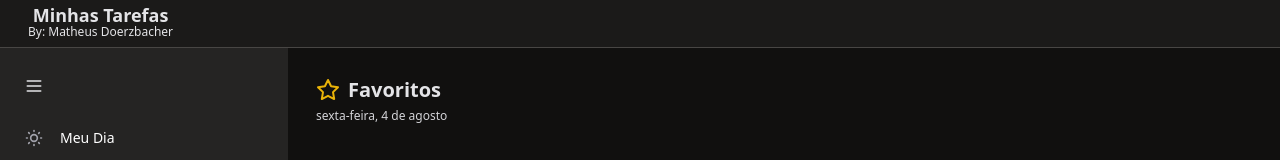
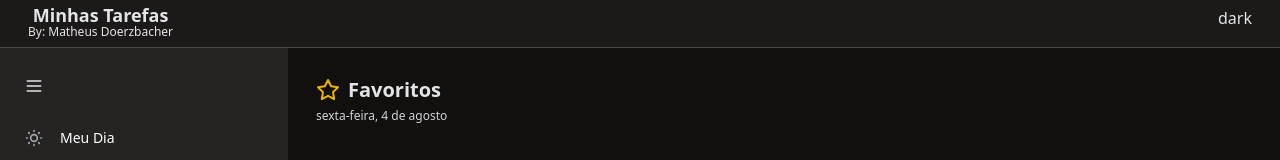
Before and after one commit to Matheus-Doerzbacher/template_tarefas, a Next.js app: page /favoritos in a window 1280 px wide. Shown: the top 160 px of the page. Built offline with nearby package versions, Linux system fonts and the light colour scheme.

Commit message:
Adicionado Context Api para alterar tema

```diff
--- a/src/app/favoritos/page.jsx
+++ b/src/app/favoritos/page.jsx
@@ -5,6 +5,7 @@ import { ShoppingCart, Star,  } from "lucide-react";
 import useListaCompras from "@/data/hooks/useListaCompras";
 import Tarefa from "@/components/Tarefas/Tarefa";
 import useTarefas from "@/data/hooks/useTarefas";
+import useAppData from "@/data/hooks/useAppData";
 
 export default function Favoritos() {
     const { adicionarTarefa, concluirTarefa, deletarTarefa, tarefas, favoritar } =
--- a/src/components/Header.jsx
+++ b/src/components/Header.jsx
@@ -1,13 +1,40 @@
+"use client";
+import useAppData from "@/data/hooks/useAppData";
 import { Search } from "lucide-react";
 
 export default function Header() {
+  const { tema, alternarTema } = useAppData();
   return (
-    <header className="flex px-7 py-1.5 h-12 w-full bg-[#1b1a19] border-b border-[#484644] justify-between">
+    <header
+      className={`flex px-7 py-1.5 h-12 w-full  border-b justify-between border-[#484644]
+                ${tema === "dark" ? "bg-[#1b1a19]" : "bg-zinc-100"}
+    `}
+    >
       <div className="flex flex-col items-center">
-        <h1 className="font-semibold text-lg leading-none ">Minhas Tarefas</h1>
-        <span className="font-light text-xs ">By: Matheus Doerzbacher</span>
+        <h1
+          className={` font-semibold text-lg leading-none
+          ${tema === "dark" ? "text-zinc-200" : "text-zinc-900"}
+        `}
+        >
+          Minhas Tarefas
+        </h1>
+        <span
+          className={`font-light text-xs
+          ${tema === "dark" ? "text-zinc-200" : "text-zinc-950"}
+        `}
+        >
+          By: Matheus Doerzbacher
+        </span>
       </div>
       <div className="hidden sm:flex w-[9rem]"></div>
+      <div>
+        <button
+          onClick={alternarTema}
+          className={`${tema === "dark" ? "text-zinc-200" : "text-zinc-950"}`}
+        >
+          {tema === "dark" ? "dark" : "light"}
+        </button>
+      </div>
     </header>
   );
 }
--- a/src/data/context/AppContext.tsx
+++ b/src/data/context/AppContext.tsx
@@ -1,11 +1,26 @@
-import { createContext } from "react"
+"use client"
+import { createContext, useContext, useState } from "react"
 
-const AppContext = createContext({})
+type Tema = 'dark' | ''
+
+interface AppContextProps   {
+    tema?: Tema
+    alternarTema?: () => void
+}
+
+const AppContext = createContext<AppContextProps>({})
 
 export function AppProvider(props: any){
+    const [tema, setTema] = useState<Tema>('dark')
+
+    function alternarTema() {
+        setTema(tema === '' ? 'dark': '')
+    }
+
     return (
         <AppContext.Provider value={{
-            nome: "Teste Context API"
+            tema,
+            alternarTema
         }}>
             {props.children}
         </AppContext.Provider>
--- /dev/null
+++ b/src/data/hooks/useAppData.ts
@@ -0,0 +1,6 @@
+import { useContext } from "react";
+import AppContext from "../context/AppContext";
+
+const useAppData = () => useContext(AppContext)
+
+export default useAppData
```
